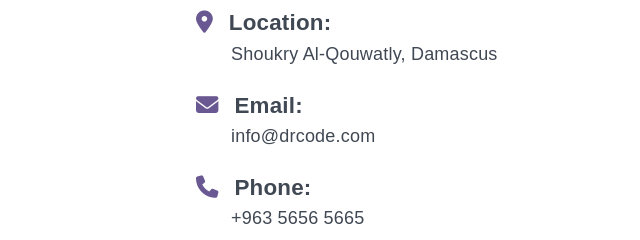
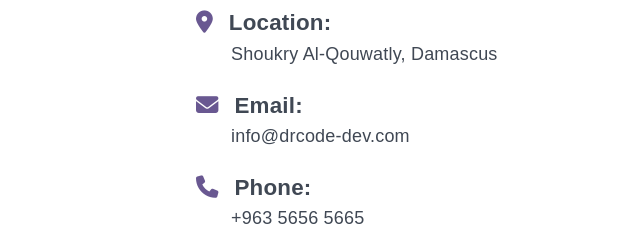
Before and after one commit to drcode-dev/drcode, a plain HTML site: page index.html in a window 1280 px wide. Shown: the part 5640-5880 px from the top of the page, 0-640 px from the left. Drawn offline with Linux system fonts and the light colour scheme; grey boxes are pictures that could not be loaded.

Commit message:
Update index.html

```diff
--- a/index.html
+++ b/index.html
@@ -215,7 +215,7 @@
                             Code</a>
                     </p>
 
-                    <p><i class="fas fa-envelope" style="margin-top: 3px;"></i><a href="mailto:ahmmmadha@hotmail.com">ahmmmadha@hotmail.com</a></p>
+                    <p><i class="fas fa-envelope" style="margin-top: 3px;"></i><a href="mailto:info@drcode-dev.com">info@drcode-dev.com</a></p>
                 </div>
                 <img alt="shape" src="agency/img/shape-7.png">
             </div>
@@ -867,7 +867,7 @@
             </div>
         </div>
     </div>
-</section>
+    </section>
     <!--Portfolio End-->
 
 
@@ -946,7 +946,7 @@
                     <h2 class="title mt-0">Get In Touch</h2>
                 </div>
                 <!--Contact Form-->
-                <form class="contact-form" id="contact-form-data">
+                <form class="contact-form" id="contact-form-data" >
                     <div class="row">
                         <!--Result-->
                         <div class="col-12" id="result"></div>
@@ -1005,7 +1005,7 @@
                                 <li>
                                     <i class="fa-solid fa-envelope">
                                         <strong>Email:</strong>
-                                        <p> info@drcode.com</p>
+                                        <p> info@drcode-dev.com</p>
                                     </i>
                                 </li>
                                 <li>
@@ -1052,7 +1052,7 @@
                         <li><a class="wow fadeInUp" href="https://www.instagram.com/dr.code.404/"><i aria-hidden="true"
                                     class="fab fa-instagram"></i></a></li>
                           <li>
-                              <a class="wow fadeInUp" href="mailto:ahmmmadha@hotmail.com"><i aria-hidden="true" class="fa fa-envelope"></i></a>
+                              <a class="wow fadeInUp" href="mailto:info@drcode-dev.com"><i aria-hidden="true" class="fa fa-envelope"></i></a>
                                     </li>
 
 
```
